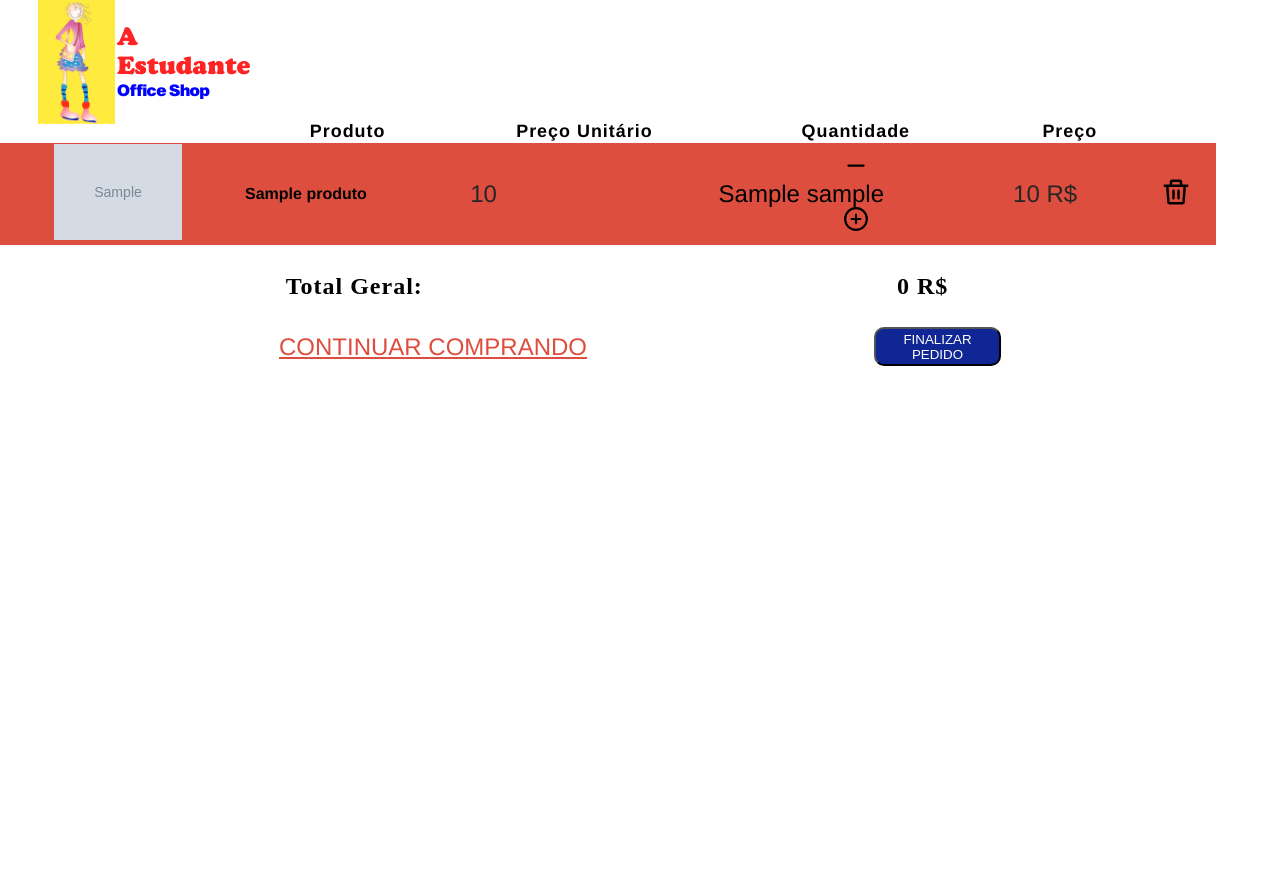
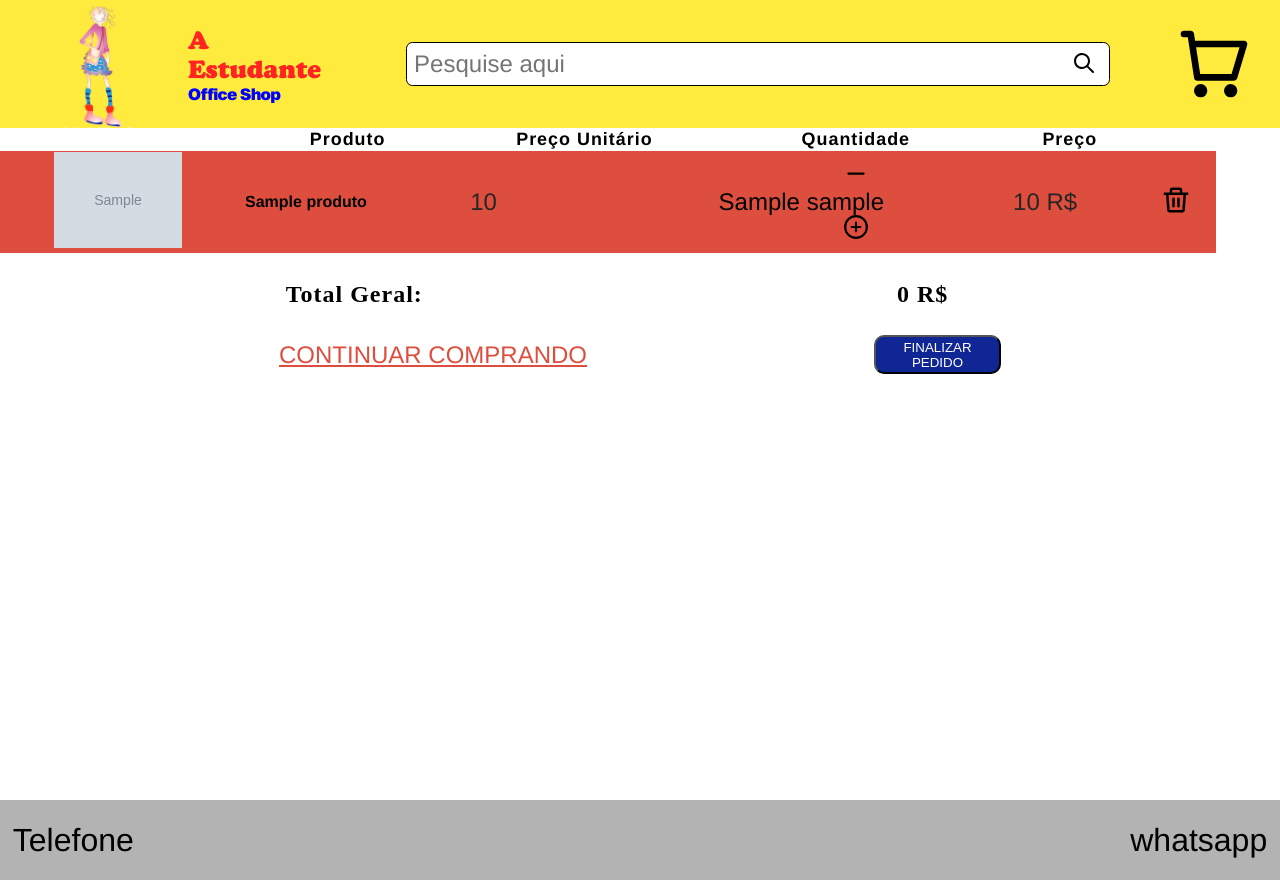
Before and after one commit to GRPeres/AEstudante, a Flask app: template templates/cart.html in a window 1280 px wide. Before the commit the page ends 366 px from the top, so only its background shows below. Run offline with Flask 3, Linux system fonts and the light colour scheme; the template is opened without the code that fills it: most values are stand-ins (such as "Sample title", 1, 10 or a date in 2020); grey boxes marked "Sample" are stand-in pictures.

Commit message:
Update cart.html

```diff
--- a/templates/cart.html
+++ b/templates/cart.html
@@ -5,16 +5,41 @@
   <meta charset="UTF-8" />
   <meta name="viewport" content="width=device-width, initial-scale=1.0" />
   <link rel="stylesheet" href="../static/css/tela-compra.css" />
+  <link rel="stylesheet" href="../static/css/bottombar.css" />
+  <link rel="stylesheet" href="../static/css/topbarstyle.css" />
   <title>Tela de Compra</title>
 </head>
 
 <body>
-  <header class="frame-logo">
+  <div id="wrap">
+
+    <header class="conjunto-topbar">
+      <div class="organizacao">
+
+        <div class="frame-logo">
           <img class="LOGO-A-ESTUDANTE" src="../static/images/Logo.png" />
+        </div>
         <div class="nome-estabelecimento">
-      <p class="nome-principal">A Estudante</p>
-      <p class="subtitulo">Office Shop</p>
+          <div class="nome-principal">A Estudante</div>
+          <div class="subtitulo">Office Shop</div>
         </div>
+
+        <form id="search-form" action="{{ url_for('search') }}" method="GET" class="conjunto-barra-de-pesquisa">
+          <input type="text" name="search_term" class="barra-de-pesquisa" placeholder="Pesquise aqui" />
+          <button type="submit" class="lupa">
+            <img src="../static/images/Lupa.svg" alt="Search" />
+          </button>
+        </form>
+
+        <div class="botoes">
+          <div class="icone-carrrinho hover-target">
+            <a id="icone-carrrinho" class="" href="/ver_carrinho">
+              <img class="icone-carrrinho" src="../static/images/Carrinho.svg" />
+            </a>
+          </div>
+        </div>
+      </div>
+
     </header>
 
     <table>
@@ -96,6 +121,21 @@
       </form>
     </div>
 
+  </div>
+
+  <footer class="bottombar">
+    <b>
+      <a href="https://www.youtube.com/watch?v=dQw4w9WgXcQ" target="_blank" rel="noopener noreferrer">
+        <div class="parafora">Telefone</div>
+      </a>
+    </b>
+    <b>
+      <a href="https://www.youtube.com/watch?v=dQw4w9WgXcQ" target="_blank" rel="noopener noreferrer">
+        <div class="parafora">whatsapp</div>
+      </a>
+    </b>
+  </footer>
+
 </body>
 
 </html>
```
Lines whose indentation alone changed are shown as unchanged.
